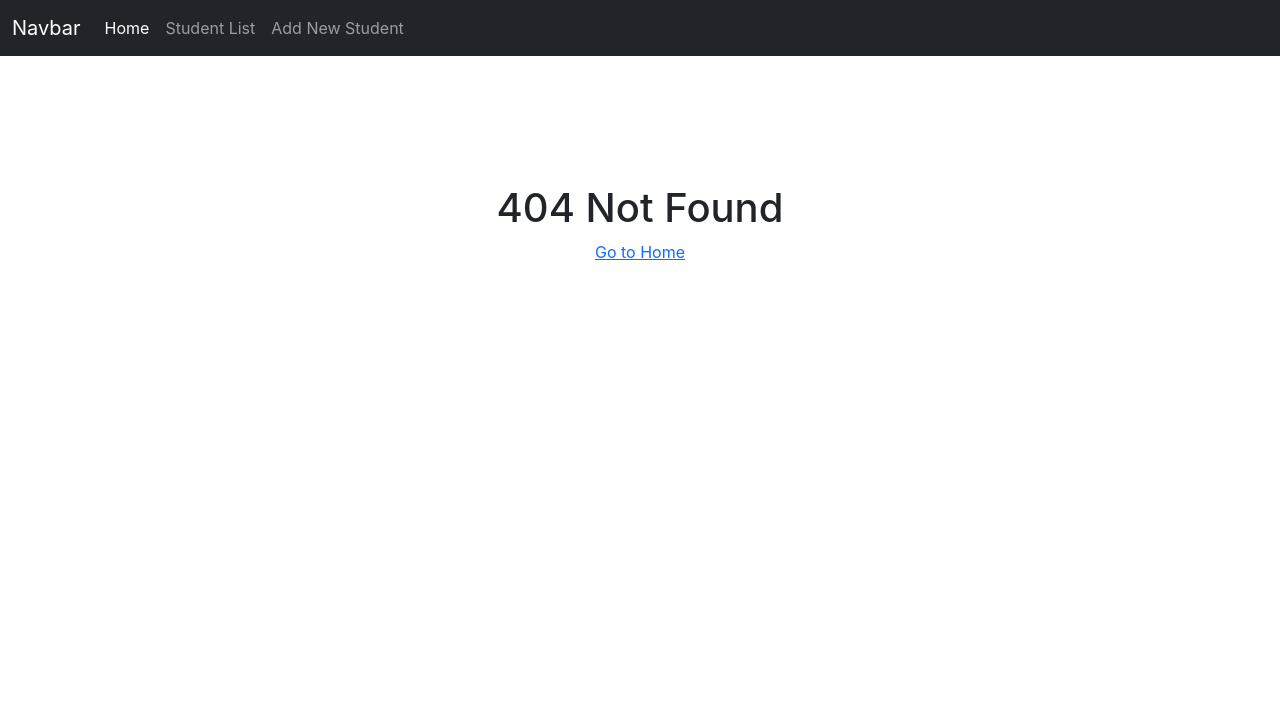
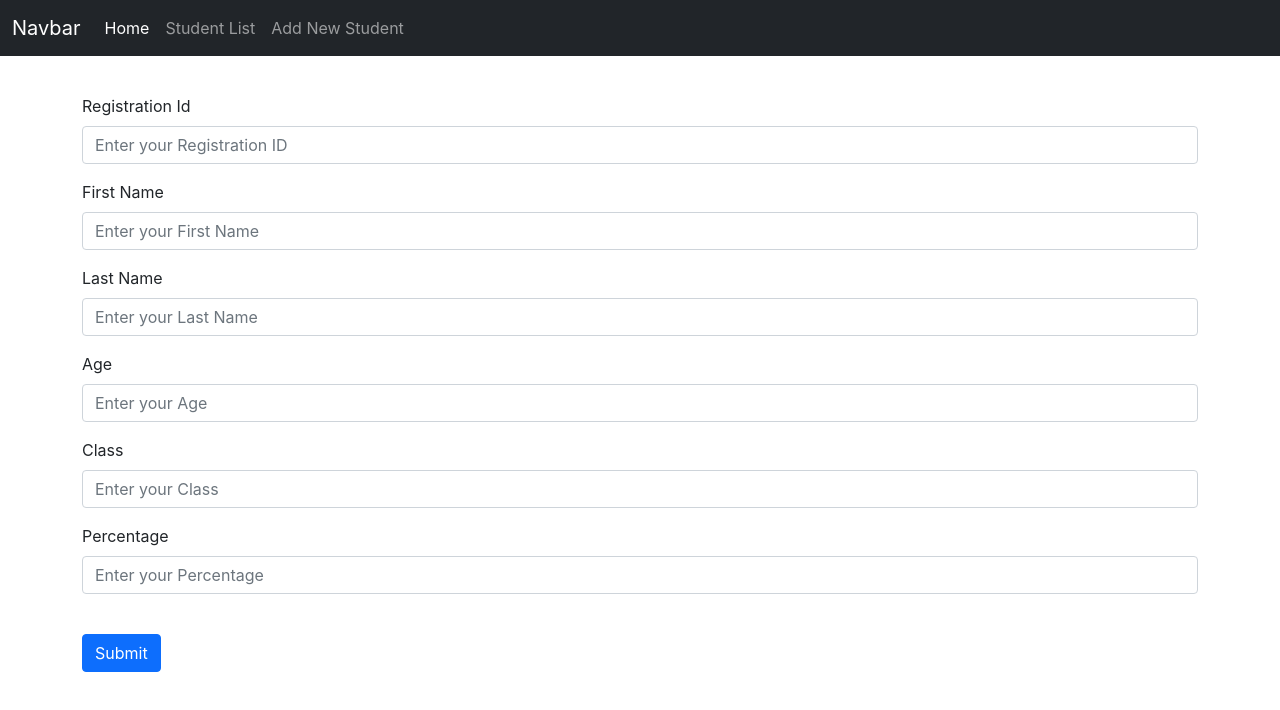
Before and after one commit to razi1998/mock-app, a React (Create React App) app: page /edit in a window 1280 px wide. Before the commit this address had no page. Shown: the top 710 px of the page. Built offline with nearby package versions, Linux system fonts and the light colour scheme.

Commit message:
added new routes

```diff
--- a/src/App.js
+++ b/src/App.js
@@ -138,7 +138,16 @@ const App = () => {
       selectedStudent: id
     })
   }
-
+  const add = (student) => {
+    const s = state.students.filter(s => s.id !== student.id);
+    setState({
+      ...state,
+      students: [
+        ...s,
+        student
+      ]
+    })
+  }
 
 
   return (
@@ -163,6 +172,14 @@ const App = () => {
               percent: ""
 
             }} />} />
+          <Route exact path="/edit/:id" component={(props) => <NewStudent add={add} student={state.students.find(student => student.id == props.match.params.id)} />} />
+          <Route exact path="/edit" component={() => <NewStudent add={add} student={
+            {
+              id: "",
+              name: "",
+              age: ""
+            }
+          } />} />
 
           <Route path="/" component={NotFound} />
 
```
